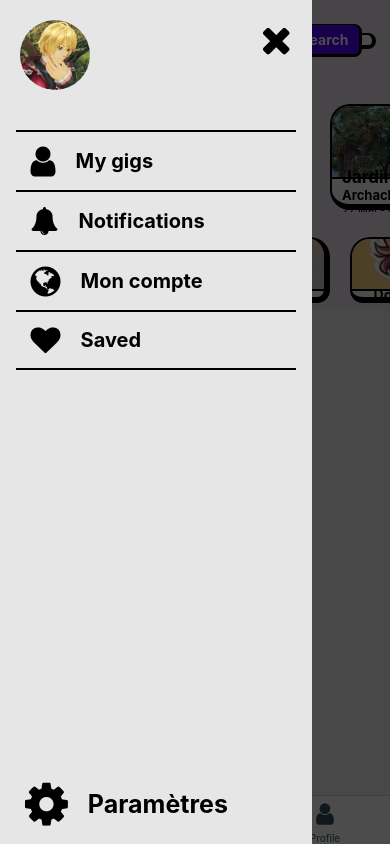
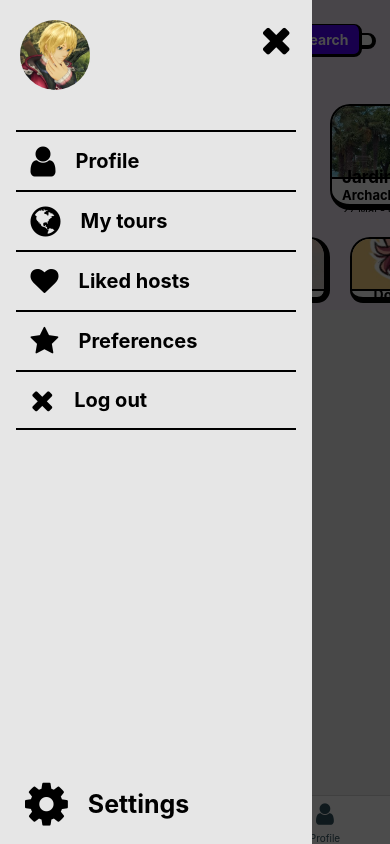
Before and after one commit to YoannS01/GIGSTER, a React Native app in the folder frontend/: screen /TabNavigator in a window 390 px wide. Both pictures are taken after a click on the element 53 px from the left and 41 px from the top of the page. Built offline with nearby package versions, Linux system fonts and the light colour scheme.

Commit message:
Created mockup search display

```diff
--- /dev/null
+++ b/frontend/components/AnnounceCardSearch.jsx
@@ -0,0 +1,85 @@
+import React, { useState } from 'react';
+import { StyleSheet, Text, View, TouchableOpacity, Image, TextInput, ScrollView, Platform, Button } from 'react-native';
+import FontAwesome from 'react-native-vector-icons/FontAwesome';
+
+function AnnounceCardSearch(props) {
+    return (
+        <View style={styles.recoCardSearch}>
+            <View style={styles.recoImage}>
+                <Image style={styles.recoImg} source={props.image} />
+            </View>
+            <View style={styles.recoDesc}>
+                <View style={styles.descContainer}>
+                    <Text style={styles.recoTitle}>{props.title}</Text>
+                    <Text style={styles.recoPlace}>{props.location}</Text>
+                    <Text style={styles.recoDate}>{props.availability}</Text>
+                </View>
+                <View style={styles.recoNote}>
+                    <FontAwesome name='star' size={30} color={'#d4a60f'} />
+                    <Text style={styles.recoPlace}>{props.note}</Text>
+                </View>
+            </View>
+        </View>
+    )
+}
+
+const styles = StyleSheet.create({
+    recoCardSearch: {
+        width: '90%',
+        height: 250,
+        backgroundColor: 'white',
+        margin: 10,
+        borderRadius: 20,
+    },
+    recoImage: {
+        width: '100%',
+        height: '70%',
+        borderTopEndRadius: 20,
+        borderTopStartRadius: 20,
+        borderTopWidth: 2,
+        borderLeftWidth: 2,
+        borderRightWidth: 6,
+        borderBottomWidth: 1,
+        overflow: 'hidden'
+    },
+    recoImg: {
+        width: '105%',
+        height: '105%',
+    },
+    recoDesc: {
+        width: '100%',
+        height: '30%',
+        backgroundColor: 'white',
+        borderBottomEndRadius: 20,
+        borderBottomStartRadius: 20,
+        borderTopWidth: 1,
+        borderLeftWidth: 2,
+        borderRightWidth: 6,
+        borderBottomWidth: 6,
+        flexDirection: 'row',
+        justifyContent: 'space-between',
+        paddingLeft: 10,
+        paddingRight: 15,
+    },
+    descContainer: {
+        height: '100%',
+        justifyContent: 'center'
+    },
+    recoTitle: {
+        fontSize: 17,
+        fontWeight: 'bold'
+    },
+    recoPlace: {
+        fontSize: 13,
+        fontWeight: 'bold'
+    },
+    recoNote: {
+        justifyContent: 'center',
+        alignItems: 'center'
+    },
+    recoDate: {
+        fontSize: 11
+    },
+});
+
+export default AnnounceCardSearch
--- a/frontend/screens/HomeScreen.jsx
+++ b/frontend/screens/HomeScreen.jsx
@@ -6,7 +6,12 @@ import FontAwesome from 'react-native-vector-icons/FontAwesome';
 import * as ImagePicker from 'expo-image-picker';
 
 import AnnounceCard from '../components/AnnounceCard'
+import AnnounceCardSearch from '../components/AnnounceCardSearch';
 import TopCard from '../components/TopCard'
+
+import ProfileScreen from "./ProfileScreen";
+import { useNavigation } from '@react-navigation/native';
+
 
 
 
@@ -14,6 +19,7 @@ export default function HomeScreen() {
 
     const [modalVisible, setModalVisible] = useState(false);
     const [searching, setSearching] = useState(false)
+    const navigation = useNavigation()
 
     const cardsData = [
         {
@@ -61,7 +67,16 @@ export default function HomeScreen() {
             location={data.location}
             availability={data.availability}
             note={data.note} />
+    })
 
+    const cardListSearch = cardsData.map((data, i) => {
+        return <AnnounceCardSearch
+            key={i}
+            image={data.image}
+            title={data.title}
+            location={data.location}
+            availability={data.availability}
+            note={data.note} />
     })
 
     const topData = [
@@ -95,33 +110,14 @@ export default function HomeScreen() {
 
     })
 
-    //   const [image, setImage] = useState(null);
+    function navigateModal() {
+        navigation.navigate("TabNavigator", { screen: "Profile" });
+        setModalVisible(!modalVisible)
+    }
 
-    //    const pickImage = async () => {
-    //         // Request permission to access media library
-    //         if (Platform.OS !== 'web') {
-    //             const { status } = await ImagePicker.requestMediaLibraryPermissionsAsync();
-    //             if (status !== 'granted') {
-    //                 alert('Sorry, we need camera roll permissions to make this work!');
-    //                 return;
-    //             }
-    //         }
-
-    // Open the image picker
-    // let result = await ImagePicker.launchImageLibraryAsync({
-    //     mediaTypes: ImagePicker.MediaTypeOptions.Images,
-    //     allowsEditing: true,
-    //     aspect: [4, 3],
-    //     quality: 1,
-    // });
-
-    //     if (!result.canceled) {
-    //         setImage(result.assets[0].uri);
-    //     }
-    // };
-
-    // <Button title="Pick an image from camera roll" onPress={pickImage} />
-    // {image && <Image source={{ uri: image }} style={{ width: 200, height: 200 }} />}
+    function logout() {
+        navigation.navigate("LoginScreen");
+    }
 
     return (
         <View style={styles.container}>
@@ -134,8 +130,8 @@ export default function HomeScreen() {
                 hideModalContentWhileAnimating={true}
                 backdropTransitionInTiming={500}
                 backdropTransitionOutTiming={500}
-                onBackdropPress={() => setModalVisible(false)} // Fermeture du modal lors du clic sur le backdrop
-                onSwipeComplete={() => setModalVisible(false)} // Fermeture du modal lors du swipe
+                onBackdropPress={() => setModalVisible(false)}
+                onSwipeComplete={() => setModalVisible(false)}
             >
                 <View style={styles.centeredView}>
                     <View>
@@ -147,25 +143,31 @@ export default function HomeScreen() {
                             <View style={styles.modalSection}>
                                 <FontAwesome name='user' size={35} />
                                 <View style={styles.modalAlign}>
-                                    <Text style={styles.modalText}>My gigs</Text>
+                                    <Text style={styles.modalText} onPress={() => navigateModal()} >Profile</Text>
                                 </View>
                             </View>
                             <View style={styles.modalSection}>
-                                <FontAwesome name='bell' size={28} />
+                                <FontAwesome name={true ? 'globe' : 'music'} size={35} />
                                 <View style={styles.modalAlign}>
-                                    <Text style={styles.modalText}>Notifications</Text>
+                                    <Text style={styles.modalText}>{true ? 'My tours' : 'My bookings'}</Text>
                                 </View>
                             </View>
                             <View style={styles.modalSection}>
-                                <FontAwesome name='globe' size={35} />
+                                <FontAwesome name='heart' size={28} />
                                 <View style={styles.modalAlign}>
-                                    <Text style={styles.modalText}>Mon compte</Text>
+                                    <Text style={styles.modalText}>{true ? 'Liked hosts' : 'Liked artists'}</Text>
+                                </View>
+                            </View>
+                            <View style={styles.modalSection}>
+                                <FontAwesome name='star' size={30} />
+                                <View style={styles.modalAlign}>
+                                    <Text style={styles.modalText}>Preferences</Text>
                                 </View>
                             </View>
                             <View style={styles.lastModalSection}>
-                                <FontAwesome name='heart' size={30} />
+                                <FontAwesome name='close' size={30} />
                                 <View style={styles.modalAlign}>
-                                    <Text style={styles.modalText}>Saved</Text>
+                                    <Text style={styles.modalText} onPress={() => logout()}>Log out</Text>
                                 </View>
                             </View>
                         </View>
@@ -173,7 +175,7 @@ export default function HomeScreen() {
                     <View style={styles.settings}>
                         <FontAwesome name='gear' size={50} />
                         <View style={styles.modalAlign}>
-                            <Text style={styles.settingText}>Paramètres</Text>
+                            <Text style={styles.settingText}>Settings</Text>
                         </View>
                     </View>
                 </View>
@@ -187,13 +189,15 @@ export default function HomeScreen() {
                         placeholder="Find your future hosts"
                         style={styles.input}
                     ></TextInput>
-                    <TouchableOpacity style={styles.btnSearch}>
+                    <TouchableOpacity style={styles.btnSearch} onPress={() => setSearching(true)}>
                         <Text style={styles.textSearch}>
                             Search
                         </Text>
                     </TouchableOpacity>
                 </View>
             </View>
+            {!searching ?
+                <>
                     <Text style={styles.welcome}>Welcome JustneedVic</Text>
                     <Text style={styles.discover}>Discover...</Text>
                     <ScrollView horizontal={true} showsHorizontalScrollIndicator={false} style={styles.recoZone} >
@@ -203,6 +207,17 @@ export default function HomeScreen() {
                     <ScrollView horizontal={true} showsHorizontalScrollIndicator={false} style={styles.topZone}>
                         {topList}
                     </ScrollView>
+                </> :
+
+                <ScrollView style={styles.recoZoneSearching} >
+                    <View style={styles.searchTitle}>
+                        <Text style={{ fontSize: 20, fontWeight: 'bold' }}>Results for Bordeaux : </Text>
+                        <FontAwesome name='close' size={30} onPress={() => setSearching(false)} />
+                    </View>
+                    {cardListSearch}
+                </ScrollView>
+
+            }
         </View >
     );
 }
@@ -274,6 +289,11 @@ const styles = StyleSheet.create({
         width: '100%',
         height: '40%',
         flexDirection: 'row'
+    },
+    recoZoneSearching: {
+        width: '100%',
+        height: '80%',
+        marginLeft: '2%'
     },
     topZone: {
         width: '100%',
@@ -355,7 +375,12 @@ const styles = StyleSheet.create({
         fontSize: 25,
         fontWeight: 'bold',
         marginLeft: 20
+    },
+    searchTitle: {
+        flexDirection: 'row',
+        alignItems: 'center',
+        justifyContent: 'space-between',
+        paddingLeft: '5%',
+        paddingRight: '12%',
     }
 });
-
-console.log('debug')
```
Lines whose indentation alone changed are shown as unchanged.
